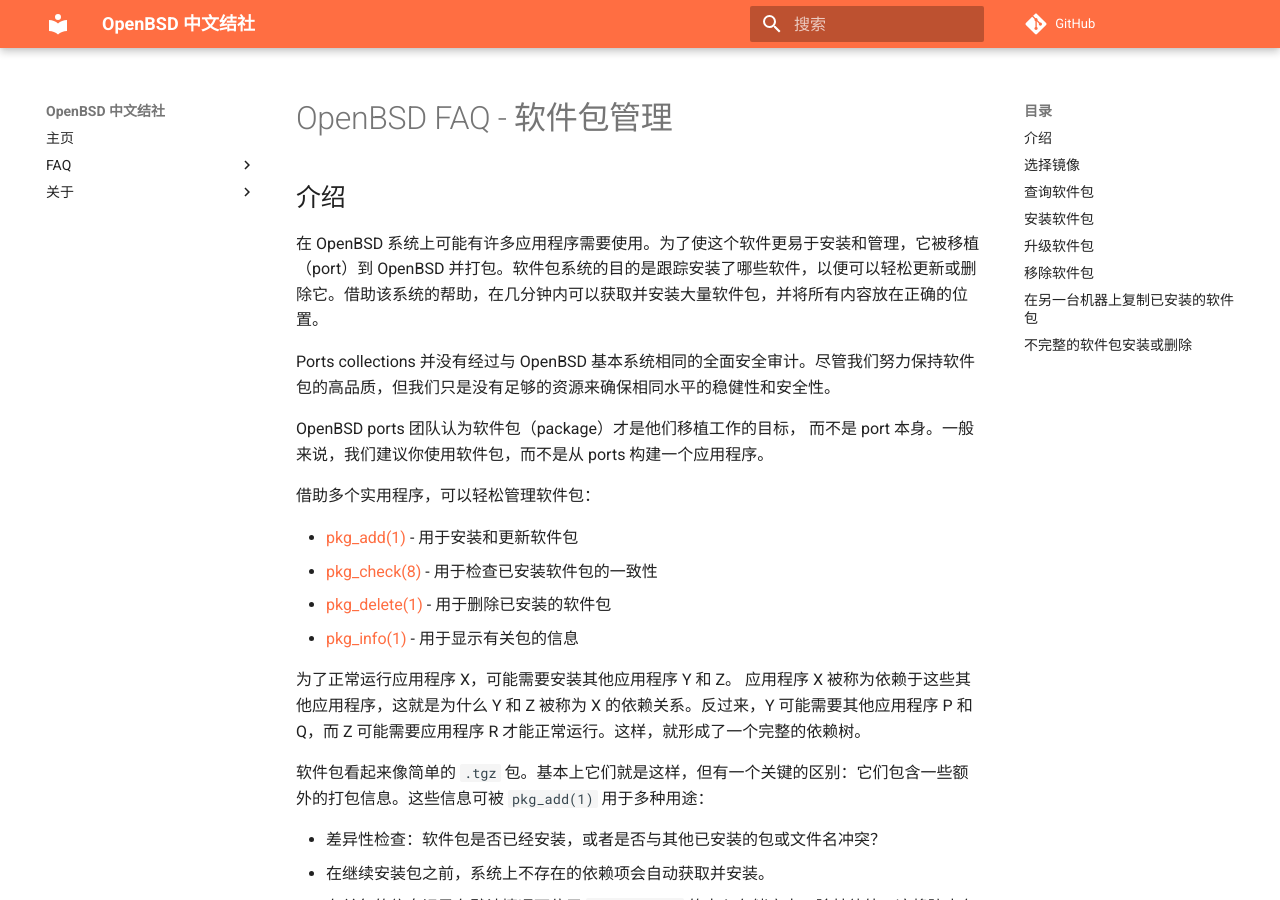
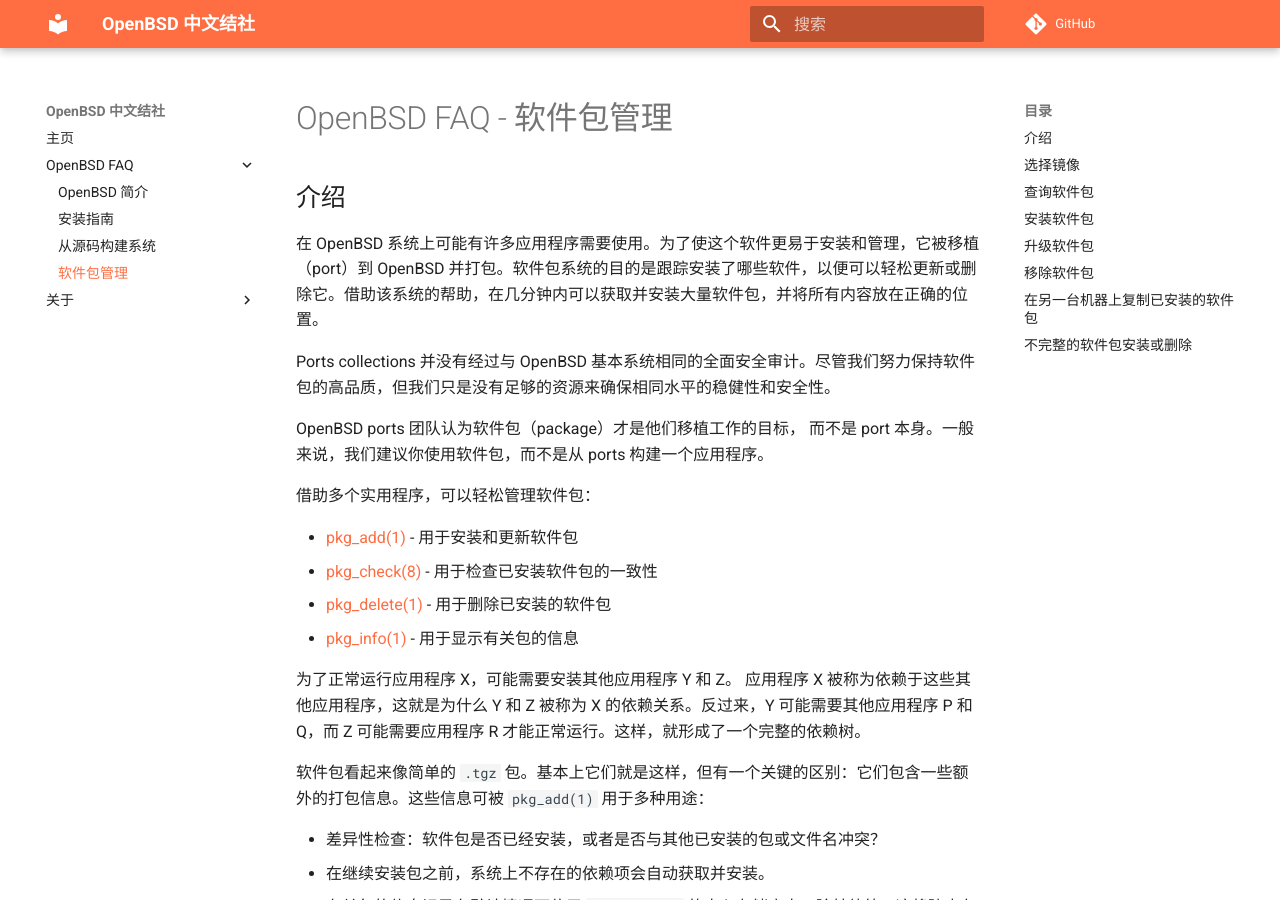
Before and after one commit to openbsd-zh-association/docs-openbsd-zh, an MkDocs documentation site: the page built from docs/openbsd-faq/faq15.md, in a window 1280 px wide and 900 px high. Built offline with MkDocs 1.6.1 and Material for MkDocs 9.7.7, drawn with Linux system fonts in a browser that asks for light colours; comment, search, counter and statistics services are not loaded.

Commit message:
update navigation

```diff
--- a/mkdocs.yml
+++ b/mkdocs.yml
@@ -4,9 +4,11 @@
 
 nav:
     - 主页: 'index.md'
-    - FAQ:
+    - OpenBSD FAQ:
       - OpenBSD 简介: 'openbsd-faq/faq1.md'
       - 安装指南: 'openbsd-faq/faq4.md'
+      - 从源码构建系统: 'openbsd-faq/faq5.md'
+      - 软件包管理: 'openbsd-faq/faq15.md'
     - 关于:
      #- 中文结社 : 'about/index.md'
       - 贡献指南 : 'about/contributing.md'
```
